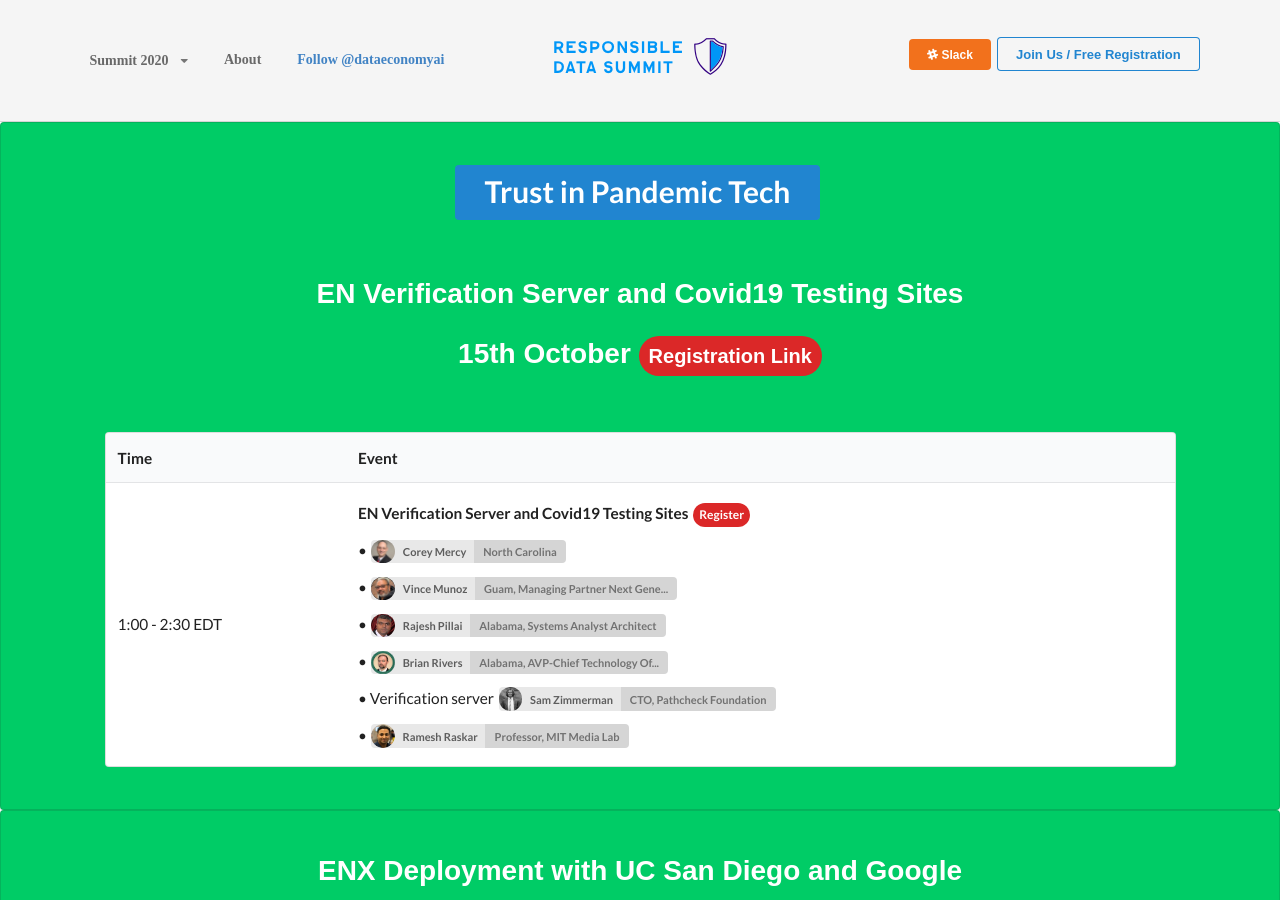
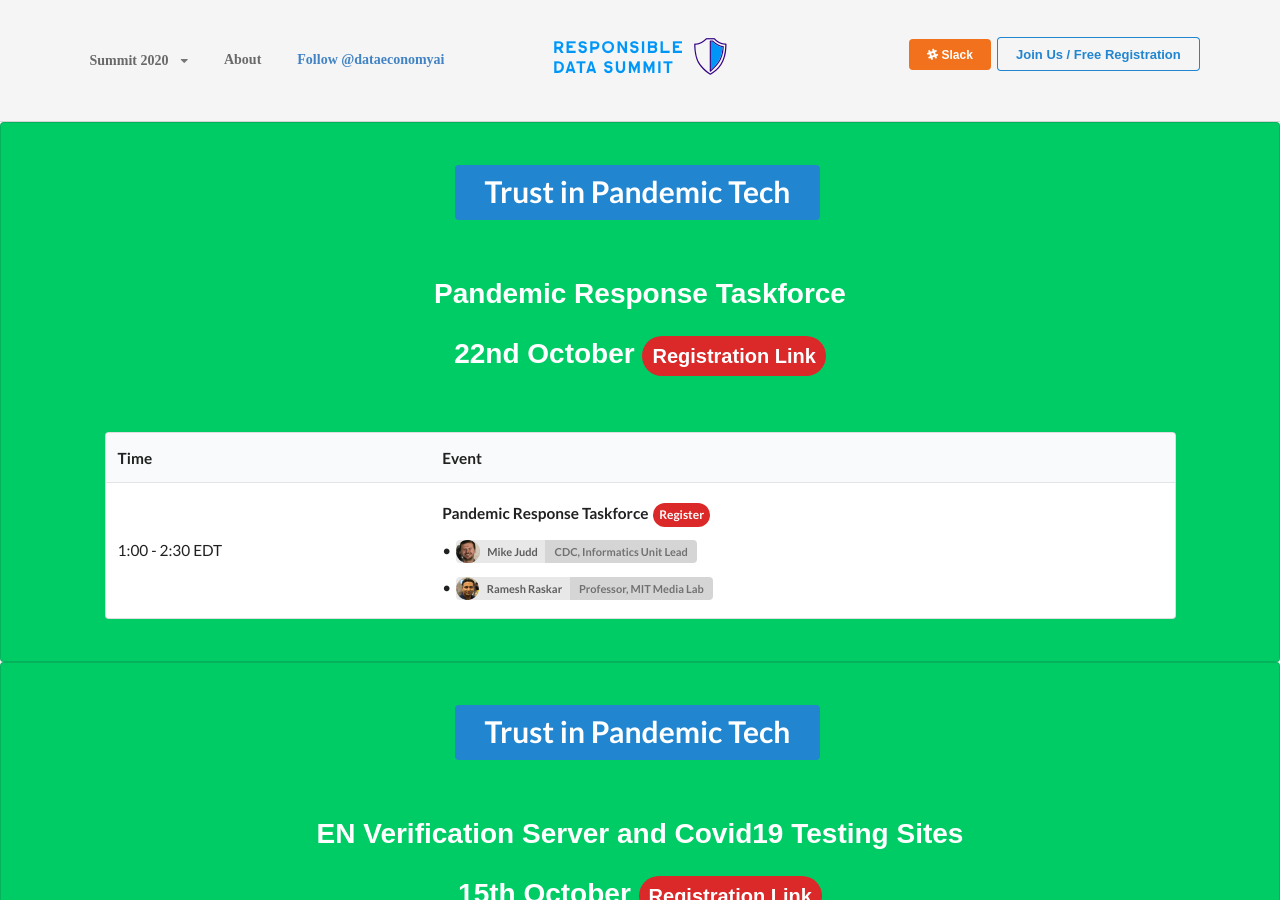
Before and after one commit to responsible-data-summit/events, a Jekyll site: the page built from agenda-0806.html, in a window 1280 px wide and 900 px high. Built offline with Jekyll 4.4.1, drawn with Linux system fonts in a browser that asks for light colours; some web fonts are replaced; comment, search, counter and statistics services are not loaded.

Commit message:
add new event

```diff
--- /dev/null
+++ b/_data/agenda1022.yml
@@ -0,0 +1,7 @@
+- time: 1:00 - 2:30
+  sections:
+    - title: "Pandemic Response Taskforce"
+      register: "https://mit.zoom.us/webinar/register/WN_WTr408rGTbuWgc8-lSl7sQ"
+      speakers:
+        - name: Mike Judd
+        - name: Ramesh Raskar
--- a/_data/speakers_trust.yml
+++ b/_data/speakers_trust.yml
@@ -191,3 +191,8 @@
   title: |
     Guam, Managing Partner Next Generation LLC
   avatar: vincemunoz.jpg
+
+- name: Mike Judd
+  title: |
+    CDC, Informatics Unit Lead
+  avatar: mikejudd.jpg
--- a/agenda-0806.html
+++ b/agenda-0806.html
@@ -2,6 +2,88 @@
 layout: default
 title: Agenda
 ---
+<section class="ui segment center aligned" style="background-color: rgb(0, 204, 102, 1);">
+	<div class="ui container center aligned">
+		<a class="ui huge primary button" href="https://responsibledata.ai/events/trust">
+			<b style="font-size: 1.5em"> Trust in Pandemic Tech </b>
+		</a>
+	</div>
+    <div class="ui container center aligned agenda">
+        <h1> Pandemic Response Taskforce </h1>
+	<h1> 22nd October <a href="https://mit.zoom.us/webinar/register/WN_WTr408rGTbuWgc8-lSl7sQ" class="ui red circular huge label">Registration Link </a></h1>
+    </div>
+    <div class="ui container left aligned agenda">
+        <table class="ui striped large table">
+            <thead>
+                <tr>
+                    <th>Time</th>
+                    <th>Event</th>
+                </tr>
+            </thead>
+            <tbody>
+                {% for event in site.data.agenda1022 %}
+                    <tr style="line-height: 2.4em;">
+                        <td>{{event.time}} EDT </td>
+                        <td>
+                            {% for section in event.sections %}
+                            <div
+                            {% unless forloop.index == 1 %}
+                                style="padding-left: 2em;"
+                            {% endunless %}
+                            >
+                                {% if section.register %}
+                                    <b>{{section.title}} </b> {{section.comment}}
+                                    <a href="{{section.register}}" class="ui red circular label">Register</a>
+                                {% else %}
+                                    <b>{{section.title}} </b> {{section.comment}}
+                                {% endif %}
+                                {% for speaker in section.speakers %}
+                                    {% assign name = speaker.name %}
+                                    {% assign aff = speaker.aff %}
+                                    {% if speaker.avatar %}
+                                        {% assign avatar = speaker.avatar %}
+                                    {% else %}
+                                        {% assign avatar = "unknown.jpg" %}
+                                    {% endif %}
+                                    {% for find_speaker in site.data.speakers_trust %}
+                                        {% if find_speaker.name == name %}
+                                            {% assign aff = find_speaker.title%}
+                                            {% assign avatar = find_speaker.avatar%}
+                                        {% endif %}
+                                    {% endfor %}
+                                    {% for find_speaker in site.data.speakers_pandemic %}
+                                        {% if find_speaker.name == name %}
+                                            {% assign aff = find_speaker.title%}
+                                            {% assign avatar = find_speaker.avatar%}
+                                        {% endif %}
+                                    {% endfor %}
+                                    {% unless forloop.index == 1 and section.inline %}
+                                    <br>
+                                    {% endunless %}
+                                    &bull;
+                                    {% if speaker.link %}
+                                        <a href="{{speaker.link}}">{{speaker.content}}</a>
+                                    {% else %}
+                                        {{speaker.content}}
+                                    {% endif %}
+                                    <a class="ui image label small">
+                                        <img class="ui circular image" src="assets/img/speakers/{{avatar}}" style="border-radius: 500rem;">
+                                        {{name}}
+                                        <div class="detail" title="{{aff}}">{{aff | truncate: site.agenda_aff_length }}</div>
+                                    </a>
+                                    {{speaker.comment}}
+                                {% endfor %}
+                            </div>
+                            {% endfor %}
+                        </td>
+                    </tr>
+                {% endfor %}
+
+            </tbody>
+        </table>
+    </div>
+
+</section>
 <section class="ui segment center aligned" style="background-color: rgb(0, 204, 102, 1);">
 	<div class="ui container center aligned">
 		<a class="ui huge primary button" href="https://responsibledata.ai/events/trust">
```
Also changed, not shown: assets/img/speakers/mikejudd.jpg (added).
